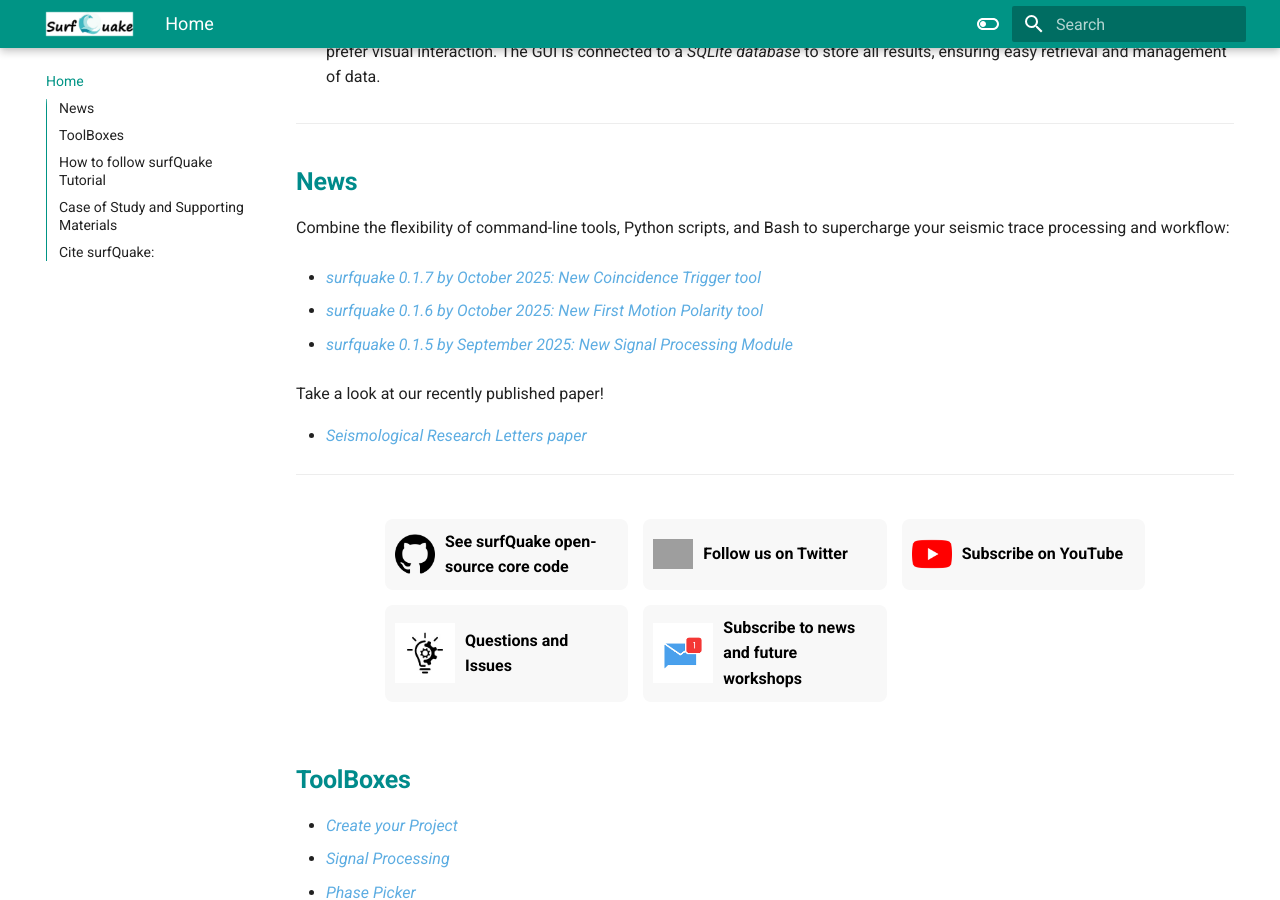
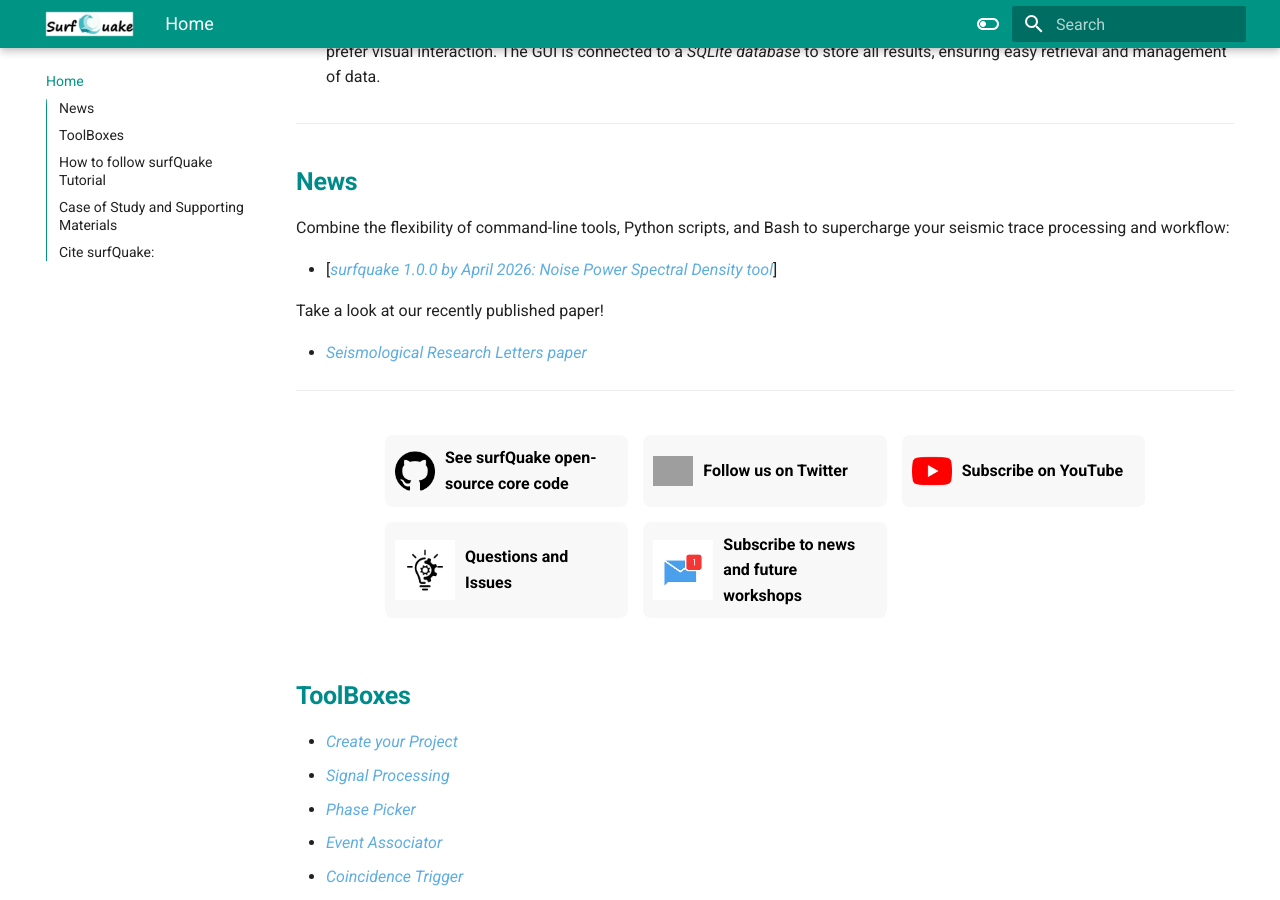
Before and after one commit to ProjectISP/surfquaketutorial.github.io, an MkDocs documentation site: the page built from docs/index.md, in a window 1280 px wide and 900 px high, scrolled down 715 px. Built offline with MkDocs 1.6.1 and Material for MkDocs 9.7.7, drawn with Linux system fonts in a browser that asks for light colours; grey boxes are pictures that could not be loaded.

Commit message:
index news

```diff
--- a/docs/index.md
+++ b/docs/index.md
@@ -15,11 +15,8 @@
 
 Combine the flexibility of command-line tools, Python scripts, and Bash to supercharge your seismic trace processing and workflow:
 
-- [<span style="color:#5DADE2">*surfquake 0.1.7 by October 2025: New Coincidence Trigger tool*</span>](https://projectisp.github.io/surfquaketutorial.github.io/coincidence/)
+- [<span style="color:#5DADE2">*surfquake 1.0.0 by April 2026: Noise Power Spectral Density tool*</span>]
 
-- [<span style="color:#5DADE2">*surfquake 0.1.6 by October 2025: New First Motion Polarity tool*</span>](https://projectisp.github.io/surfquaketutorial.github.io/focmec/)
-
-- [<span style="color:#5DADE2">*surfquake 0.1.5 by September 2025: New Signal Processing Module*</span>](https://projectisp.github.io/surfquaketutorial.github.io/processing_overview/)
 
 Take a look at our recently published paper!
 
```
